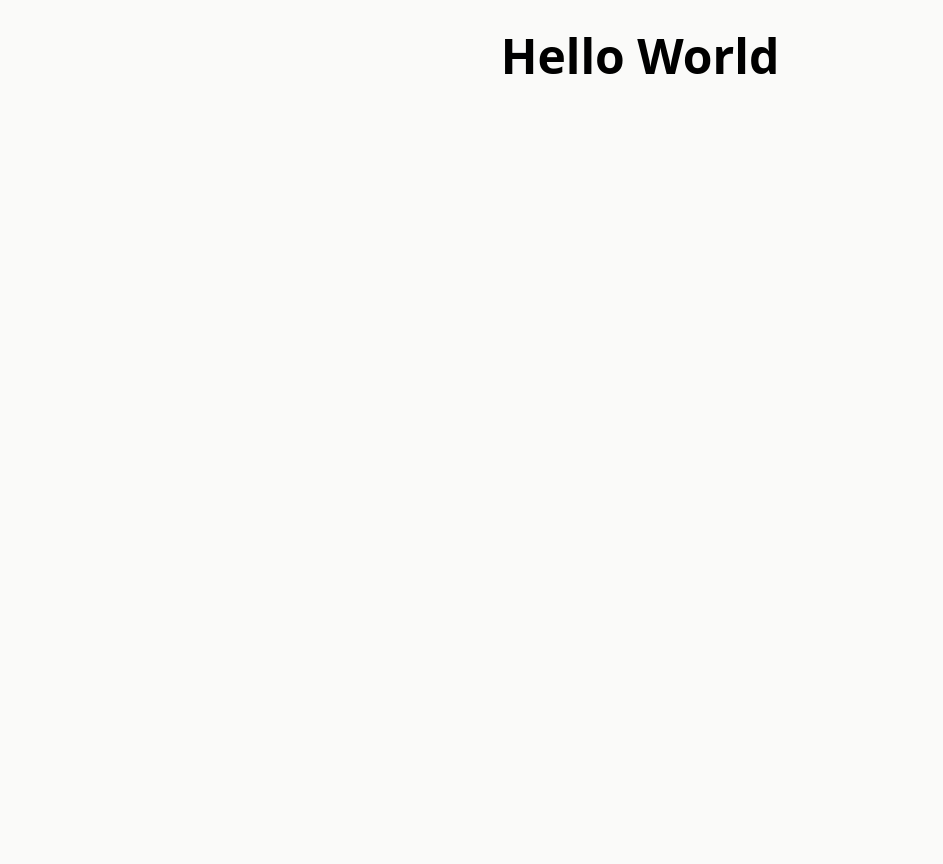
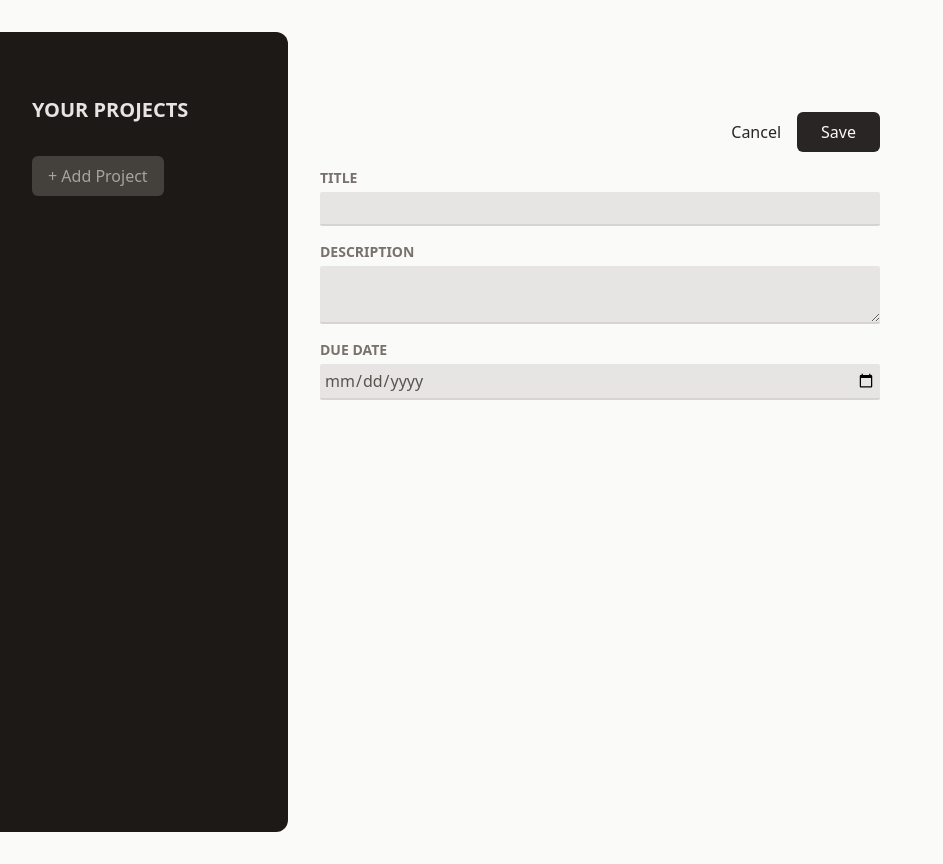
Before and after one commit to alex-willis/react-project-management-system, a React (Vite) app: page / in a window 1280 px wide. Shown: the whole page, without its empty margins (0-943 px from the left). Before the commit the page ends 800 px from the top, so only its background shows below. Built offline with nearby package versions, Linux system fonts and the light colour scheme.

Commit message:
Added sidebar and new project component

```diff
--- a/src/App.jsx
+++ b/src/App.jsx
@@ -1,8 +1,12 @@
+import Sidebar from "./components/Sidebar";
+import NewProject from "./components/NewProject";
+
 function App() {
   return (
-    <>
-      <h1 className="my-8 text-center text-5xl font-bold">Hello World</h1>
-    </>
+    <main className="h-screen my-8 flex gap-8">
+      <Sidebar />
+      <NewProject />
+    </main>
   );
 }
 
--- /dev/null
+++ b/src/components/Input.jsx
@@ -0,0 +1,17 @@
+export default function Input({ textarea, label, ...props }) {
+  const inputClassNames =
+    "w-full p-1 border-b-2 rounded-sm border-stone-300 bg-stone-200 text-stone-600 focus:outline-none focus:border-stone-600";
+
+  return (
+    <p className="flex flex-col gap-1 my-4">
+      <label className="text-sm font-bold uppercase text-stone-500">
+        {label}
+      </label>
+      {textarea ? (
+        <textarea className={inputClassNames} {...props}></textarea>
+      ) : (
+        <input className={inputClassNames} {...props} />
+      )}
+    </p>
+  );
+}
--- /dev/null
+++ b/src/components/NewProject.jsx
@@ -0,0 +1,27 @@
+import Input from "./Input";
+
+export default function NewProject() {
+  return (
+    <div className="w-[35rem] mt-16">
+      <menu className="flex items-center justify-end gap-4 my-4">
+        <li>
+          <button className="text-stone-800 hover:text-stone-950">
+            Cancel
+          </button>
+        </li>
+
+        <li>
+          <button className="px-6 py-2 rounded-md bg-stone-800 text-stone-50 hover:bg-stone-950">
+            Save
+          </button>
+        </li>
+      </menu>
+
+      <div>
+        <Input label="Title" />
+        <Input textarea label="Description" />
+        <Input label="Due Date" type="date" />
+      </div>
+    </div>
+  );
+}
--- /dev/null
+++ b/src/components/Sidebar.jsx
@@ -0,0 +1,23 @@
+export default function Sidebar({ projects }) {
+  return (
+    <aside className="w-1/3 px-8 py-16 bg-stone-900 text-stone-50 md:w-72 rounded-r-xl">
+      <h2 className="mb-8 font-bold uppercase md:text-xl text-stone-200">
+        Your Projects
+      </h2>
+
+      <div>
+        <button className="px-4 py-2 text-xs md:text-base rounded-md bg-stone-700 text-stone-400 hover:bg-stone-600 hover:text-stone-100">
+          + Add Project
+        </button>
+      </div>
+
+      {projects && (
+        <ul className="mt-8">
+          {projects.map((project) => (
+            <li>{project.name}</li>
+          ))}
+        </ul>
+      )}
+    </aside>
+  );
+}
```
Also changed, not shown: .codesandbox/tasks.json (added).
